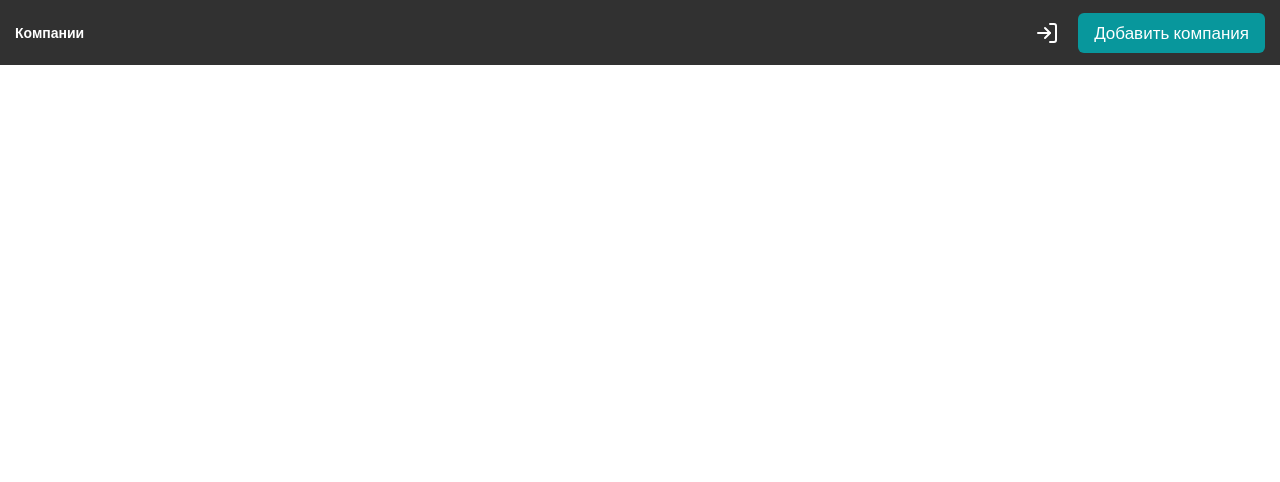
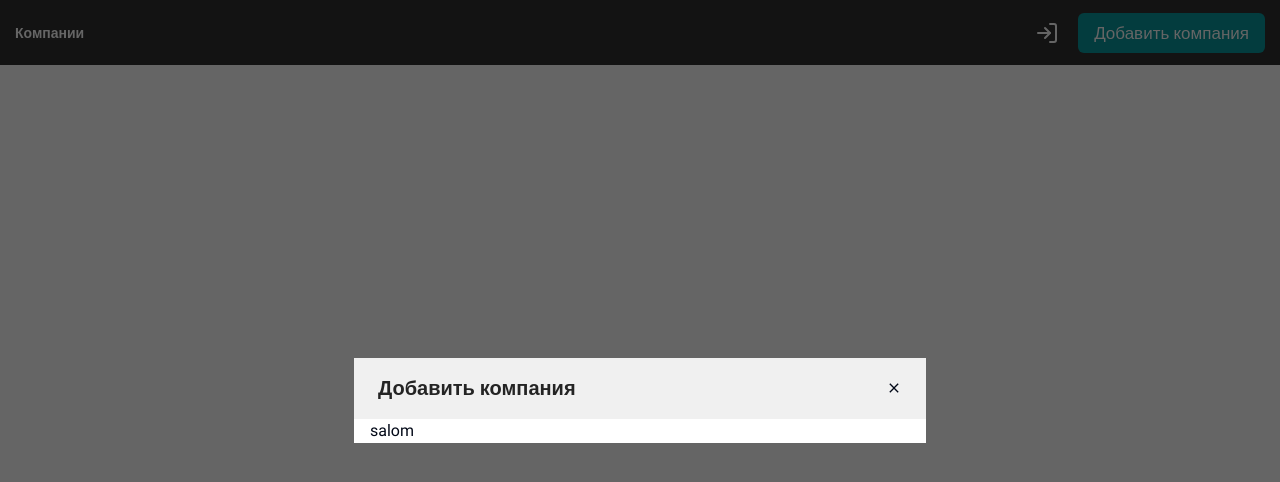
Before and after one commit to Islomjonsdev/test, a React (Vite) app: page / in a window 1280 px wide. Both pictures are taken after a click on the button "Добавить компания". Shown: the top 482 px of the page. Built offline with nearby package versions, Linux system fonts and the light colour scheme.

Commit message:
modal started

```diff
--- a/package.json
+++ b/package.json
@@ -17,6 +17,7 @@
     "lucide-react": "^0.474.0",
     "react": "^18.3.1",
     "react-dom": "^18.3.1",
+    "react-icons": "^5.4.0",
     "react-router-dom": "^7.1.5",
     "tailwind-merge": "^3.0.1",
     "tailwindcss-animate": "^1.0.7"
--- a/src/components/Layout/Header/Header.jsx
+++ b/src/components/Layout/Header/Header.jsx
@@ -1,9 +1,14 @@
 import { Button } from "@/components/ui/button";
+import Modal from "@/components/ui/Modal/Modal";
 import { LogInIcon } from "lucide-react";
 import React from "react";
+import { useState } from "react";
+import { IoMdClose } from "react-icons/io";
 
 const Header = () => {
+  const [addComanyModal, setAddComanyModal] = useState(false);
   return (
+    <>
       <header className="bg-[#313131] h-[65px] flex items-center px-[15px]">
         <div className="flex items-center justify-between w-full">
           <h1 className="text-white font-bold text-[14px] leading-[22px]">
@@ -11,10 +16,29 @@ const Header = () => {
           </h1>
           <div className="flex items-center gap-[19px]">
             <LogInIcon className="text-white" />
-          <Button variant="addCompany">Добавить компания</Button>
+            <Button
+              variant="addCompany"
+              onClick={() => setAddComanyModal(true)}
+            >
+              Добавить компания
+            </Button>
           </div>
         </div>
       </header>
+      {addComanyModal && (
+        <Modal close={setAddComanyModal}>
+          <div className="bg-white w-[572px]">
+            <div className="flex items-center justify-between bg-[#F0F0F0] px-[24px] py-[16px] border-b border-[#F0F0F0]">
+              <h3 className="text-[#000000D9] font-bold text-[20px] leading-[28px]">Добавить компания</h3>
+              <IoMdClose className="w-4 h-4" onClick={() => setAddComanyModal(false)} />
+            </div>
+            <div className="px-[16px]">
+                salom
+            </div>
+          </div>
+        </Modal>
+      )}
+    </>
   );
 };
 
--- /dev/null
+++ b/src/components/ui/Modal/Modal.jsx
@@ -0,0 +1,15 @@
+import React from 'react'
+import style from './Modal.module.scss'
+const Modal = ({children,close}) => {
+  return (
+    <div className={style.modalContainer} onClick={() => {
+        document.body.style.overflowY = "auto";
+        close(false);
+      }}>
+      <div className={style.modalBody} onClick={(e) => e.stopPropagation()}>
+        {children}
+      </div>
+    </div>
+  );
+};
+export default Modal
--- /dev/null
+++ b/src/components/ui/Modal/Modal.module.scss
@@ -0,0 +1,26 @@
+.modalContainer {
+    background-color: rgba(0, 0, 0, 0.604);
+    width: 100%;
+    height: 100vh;
+    position: fixed;
+    top: 0;
+    left: 0;
+    z-index: 90;
+    display: grid;
+    place-items: center;
+    animation: Opac 0.3s ease-in;
+    .modalBody {
+        position: relative;
+        z-index: 99;
+        // background-color: #fff;
+    }
+  }
+
+  @keyframes Opac {
+    0% {
+        opacity: 0;
+    }
+    100% {
+        opacity: 1;
+    }
+}
```
Also changed, not shown: 1 other file (tests, documents, lock files or other folders). Lines whose indentation alone changed are shown as unchanged.
